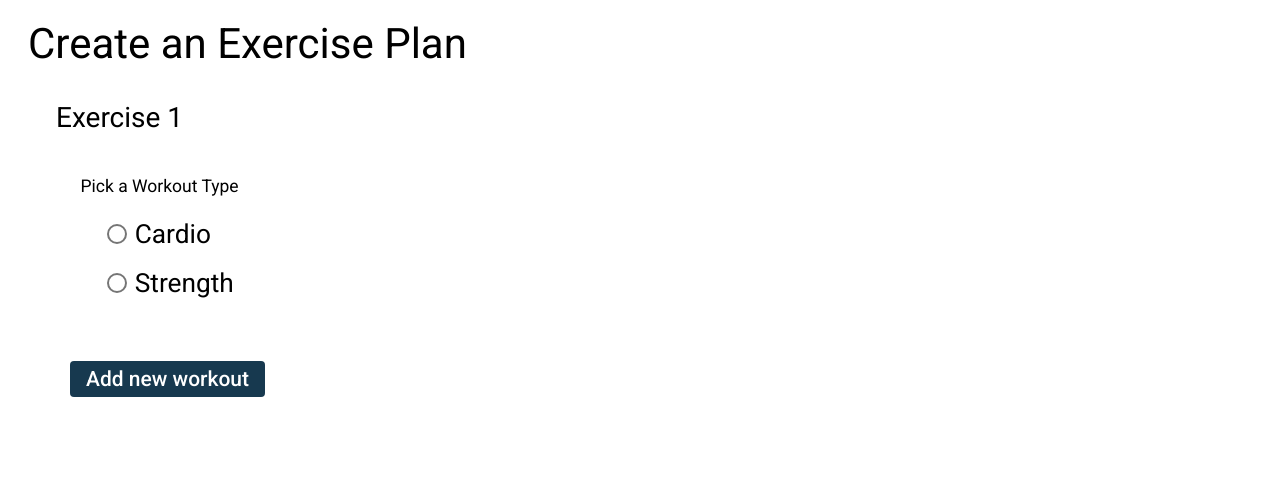
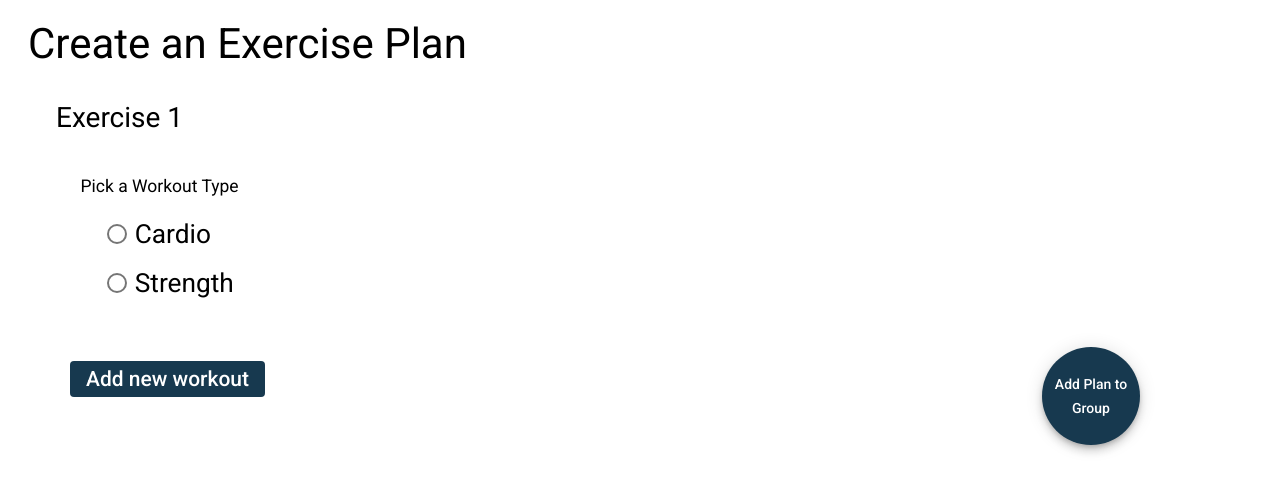
Before and after one commit to covid-blaster/covid-blaster-frontend, an Angular app: page /excercisePlan in a window 1280 px wide. Shown: the top 492 px of the page. Built offline with nearby package versions, Linux system fonts and the light colour scheme.

Commit message:
final buttons to exercise plan

```diff
--- a/src/components/excercisePlan/excercisePlan.component.css
+++ b/src/components/excercisePlan/excercisePlan.component.css
@@ -50,3 +50,14 @@ mat-form-field {
   margin: 2em;
   font-size: 1.5em
 }
+
+.submit-plan {
+  height: 7em !important;
+  width: 7em !important;
+  font-size: 1em !important;
+  background-color: #17394f;
+  white-space: pre-wrap;
+  color: white;
+  float: right;
+  margin-right: 8em
+}
--- a/src/components/excercisePlan/excercisePlan.component.html
+++ b/src/components/excercisePlan/excercisePlan.component.html
@@ -12,5 +12,5 @@
   </div>
 
   <button mat-flat-button (click)="createComponent()" class="blue-button">Add new workout</button>
-
+  <button mat-fab class="blue-button submit-plan">Add Plan to Group</button>
 </div>
--- a/src/components/workout/workout.component.html
+++ b/src/components/workout/workout.component.html
@@ -24,7 +24,7 @@
         </mat-select>
         <mat-hint>Minutes</mat-hint>
       </mat-form-field>
-      <button mat-button class="blue-button"> Submit </button>
+      <button mat-button class="blue-button"> Add workout </button>
     </div>
     <div *ngIf='chosenexe === "Strength"'>
       <mat-form-field appearance="outline">
@@ -42,7 +42,7 @@
         <input matInput>
         <mat-hint>Pounds</mat-hint>
       </mat-form-field>
-      <button mat-button class="blue-button"> Submit </button>
+      <button mat-button class="blue-button"> Add workout </button>
     </div>
 
   </div>
```
